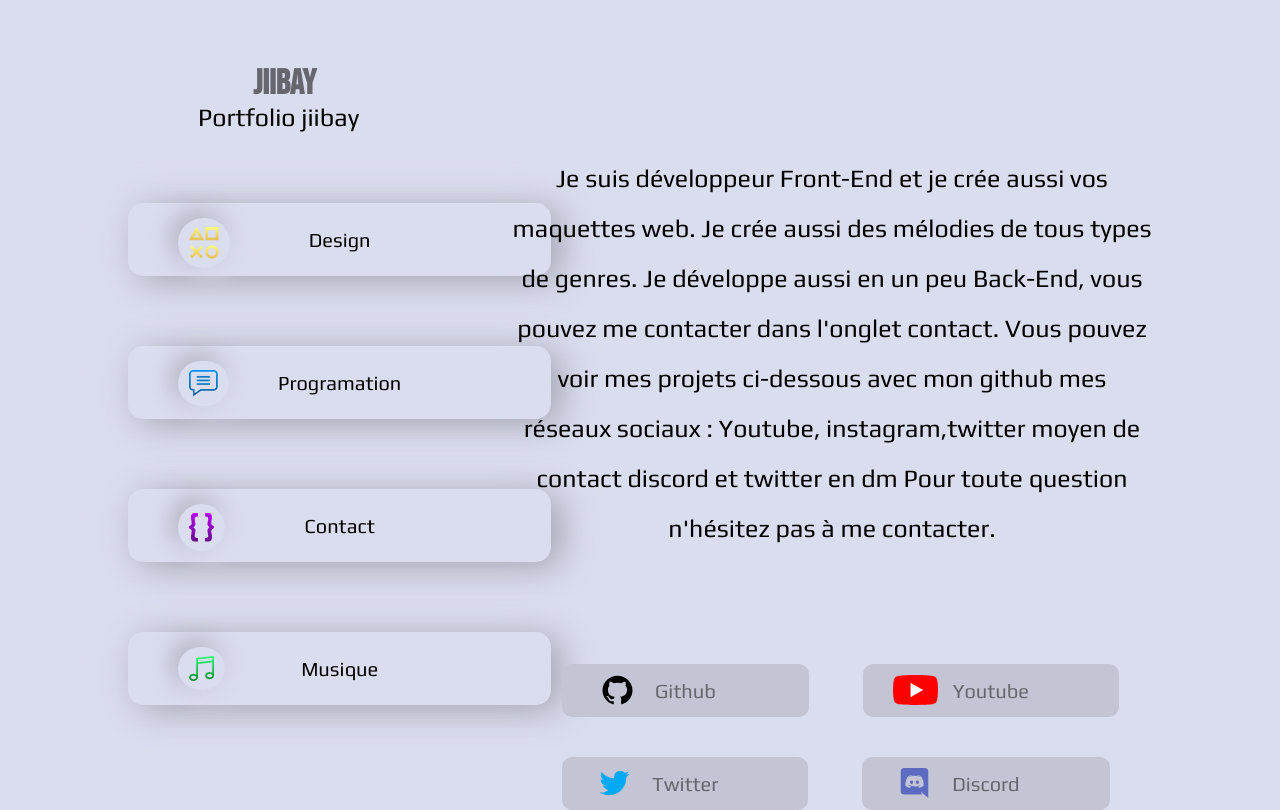
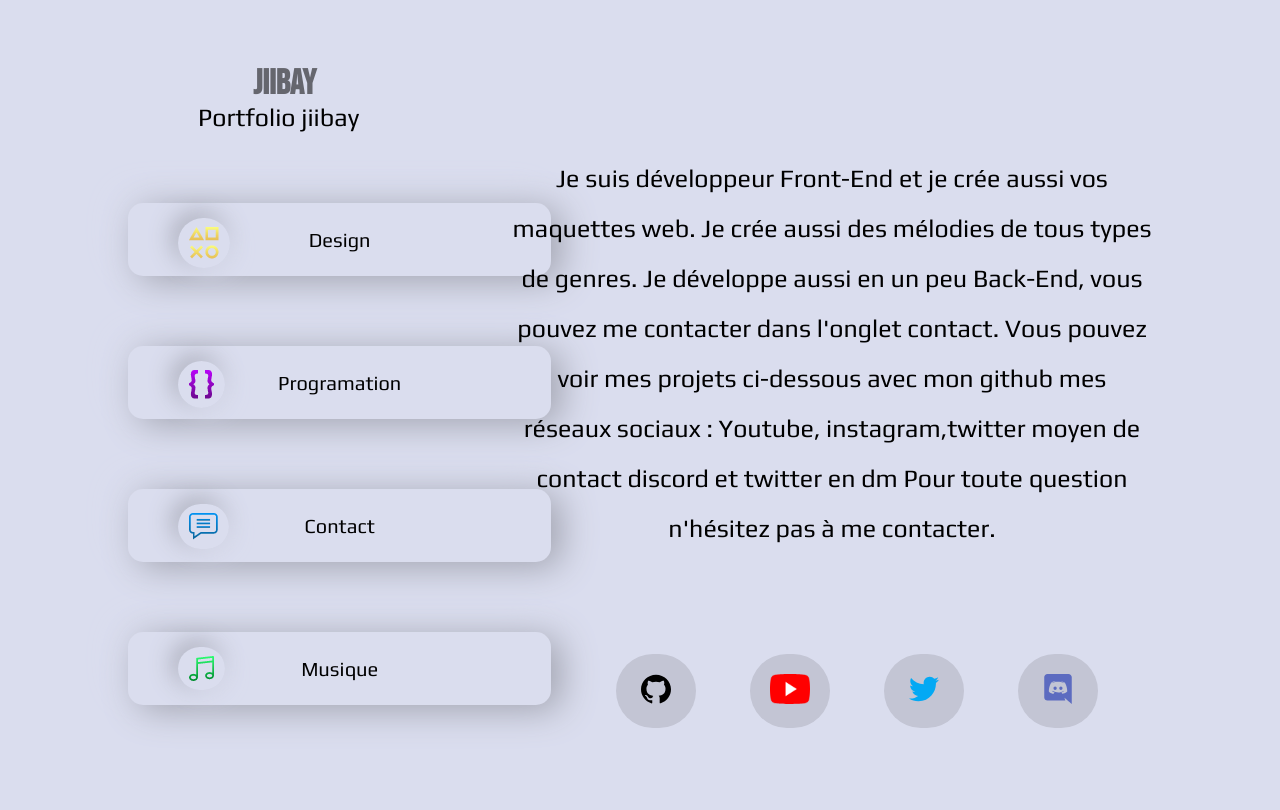
Before and after one commit to jiibayy/my-website, a plain HTML site: page index.html in a window 1280 px wide. Drawn offline with Linux system fonts and the light colour scheme.

Commit message:
Add files via upload

```diff
--- a/index.html
+++ b/index.html
@@ -16,8 +16,8 @@
         <div class="container-section">
             <ul>
                 <a href="#"><li><button><div  class="circle"><img src="img/gamepad.png"></div>Design</button></li></a>
-                <a href="#"><li><button ><div  class="circle"><img src="img/comment.png"></div>Programation</button></li></a>
-                <a href="#"><li><button ><div  class="circle"><img src="img/coding.png"></div>Contact</button></li></a>
+                <a href="#"><li><button ><div  class="circle"><img src="img/coding.png"></div>Programation</button></li></a>
+                <a href="#"><li><button ><div  class="circle"><img src="img/comment.png"></div>Contact</button></li></a>
                 <a href="#"><li><button ><div   class="circle"><img src="img/music.png"></div>Musique</button></li></a>
             </ul>
         </div>
@@ -29,10 +29,10 @@
             </p>
             <div class="container-button">
                 <ul>
-                    <a href="#"><li><button class="btn-github"><img src="img/github.svg" alt="GitHub">Github</button></li></a>
-                    <a href="#"><li><button class="btn-ytb"><img src="img/youtube.png" alt="GitHub">Youtube</button></li></a>
-                    <a href="#"><li><button class="btn-twitter"><img src="img/twitter.svg" alt="GitHub">Twitter</button></li></a>
-                    <a href="#"><li><button class="btn-discord"><img src="img/discord.svg" alt="GitHub">Discord</button></li></a>
+                    <a href="#"><li><img src="img/github.svg" alt="GitHub"></li></a>
+                    <a href="#"><li><img src="img/youtube.png" alt="GitHub"></li></a>
+                    <a href="#"><li><img src="img/twitter.svg" alt="GitHub"></li></a>
+                    <a href="#"><li><img src="img/discord.svg" alt="GitHub"></li></a>
                 </ul>
             </div>
         </div>
--- a/sass/home.scss
+++ b/sass/home.scss
@@ -101,27 +101,12 @@ button:active{
         margin: 0 0 0;
     }
     .container-button{
-        margin: 70px 0 0;
-        padding: 0 0 0;
-
-        button{
-            padding: 15px 90px 15px;
-            margin: 0 0 0;
-            font-family: $subtitle;
-            border-radius: 10px;
-            font-size: 20px;
-            border: none;
-            color: #65666E;
-            background-color: #C3C5D4;
-            outline: none;
-            cursor: pointer;
-        }
+        text-align: center;
 
         img{
-            position: absolute;
-            margin: -4px -60px 0;
+
             height: 30px;
-            width: 45px;
+            width: 40px;
         }
 
         ul{
@@ -131,19 +116,22 @@ button:active{
         }
 
         li{
-            margin-top: 40px;
             margin-left: 50px;
-           display: inline-block;
+            margin-top: 100px;
+            text-align: center;
+            border-radius: 100px;
+            padding: 20px 20px 20px;
+            background-color: #C3C5D4;;
+            display: inline-block;
         }
 
-        .btn-github{
-            padding: 15px 93px 15px;
+        li:hover{
+            padding: 18px 18px 18px;
+            border: solid #65666E 2px;
         }
 
-        button:hover{
-            margin: 0 0 0;
-            border: #ABADBA 2px solid;
-        }
+
+
      }
     }
 }
```
Also changed, not shown: css/home.css, 1 other file.
